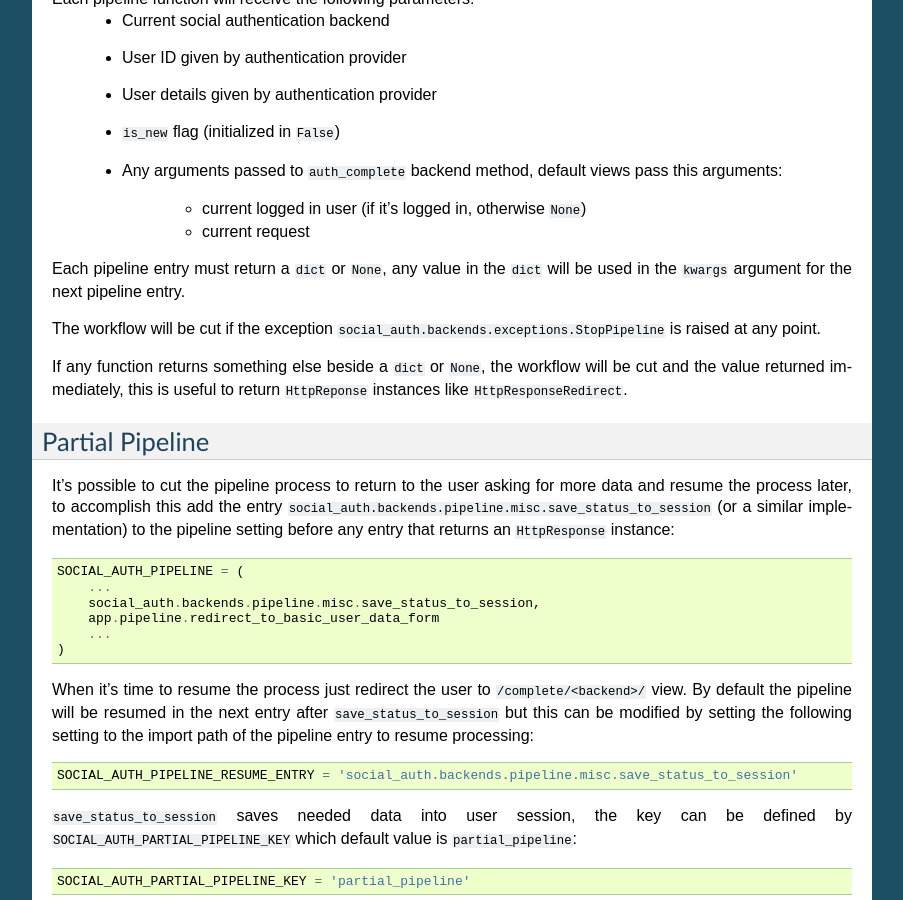
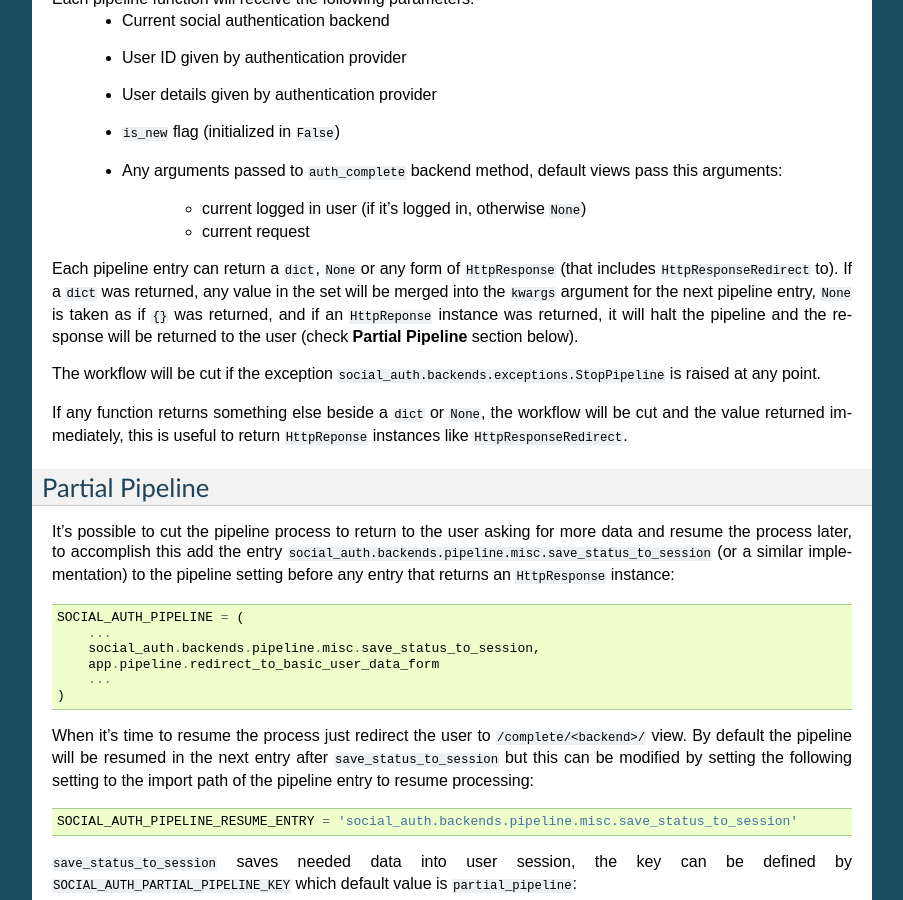
Before and after one commit to Naveen-Kumar999/django-social-auth, a Sphinx documentation site: the page built from doc/pipeline.rst, in a window 1280 px wide and 900 px high, scrolled down 871 px. Shown: the whole window, without its empty margins (198-1101 px from the left). Built offline with Sphinx 7.4.7, drawn with Linux system fonts in a browser that asks for light colours.

Commit message:
Clear docs about pipeline return values

```diff
--- a/doc/pipeline.rst
+++ b/doc/pipeline.rst
@@ -57,8 +57,12 @@ Each pipeline function will receive the following parameters:
         - current logged in user (if it's logged in, otherwise ``None``)
         - current request
 
-Each pipeline entry must return a ``dict`` or ``None``, any value in the
-``dict`` will be used in the ``kwargs`` argument for the next pipeline entry.
+Each pipeline entry can return a ``dict``, ``None`` or any form of
+``HttpResponse`` (that includes ``HttpResponseRedirect`` to). If a ``dict`` was
+returned, any value in the set will be merged into the ``kwargs`` argument for
+the next pipeline entry, ``None`` is taken as if ``{}`` was returned, and if an
+``HttpReponse`` instance was returned, it will halt the pipeline and the
+response will be returned to the user (check **Partial Pipeline** section below).
 
 The workflow will be cut if the exception ``social_auth.backends.exceptions.StopPipeline``
 is raised at any point.
```
